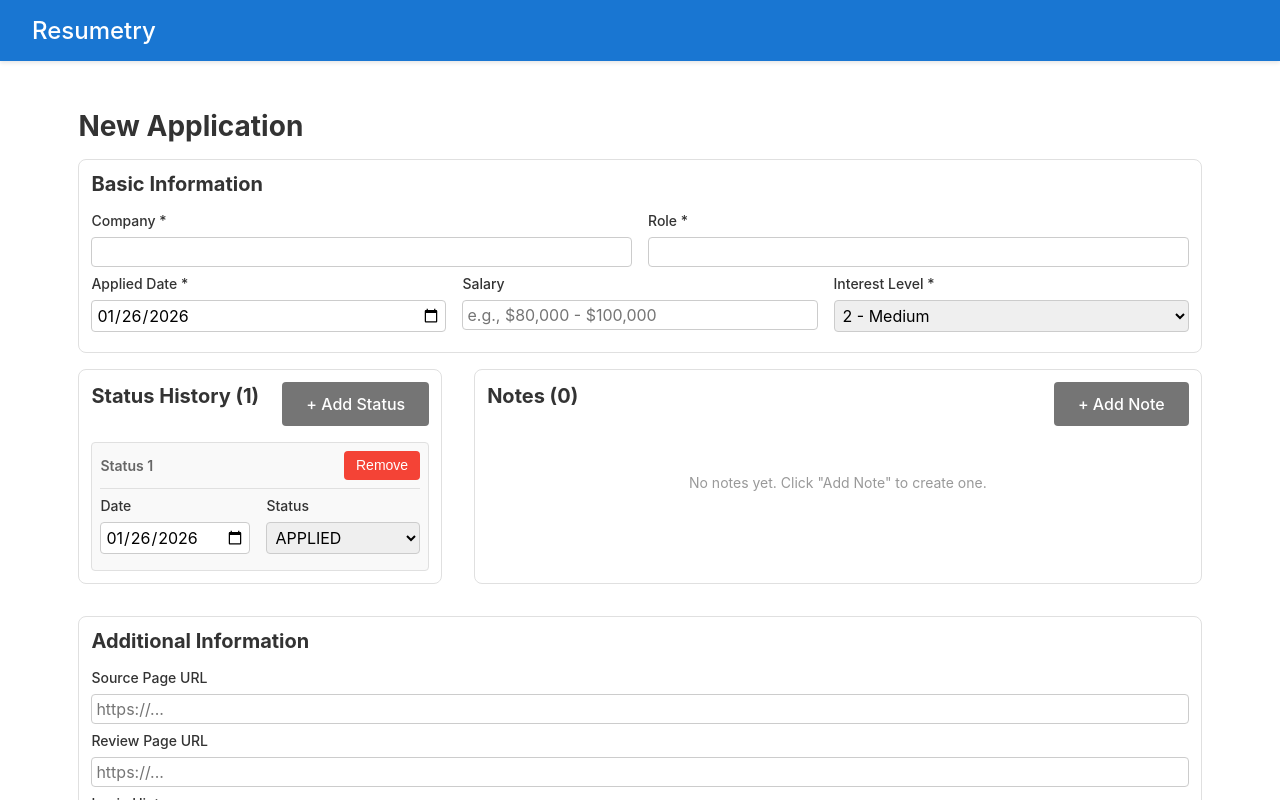
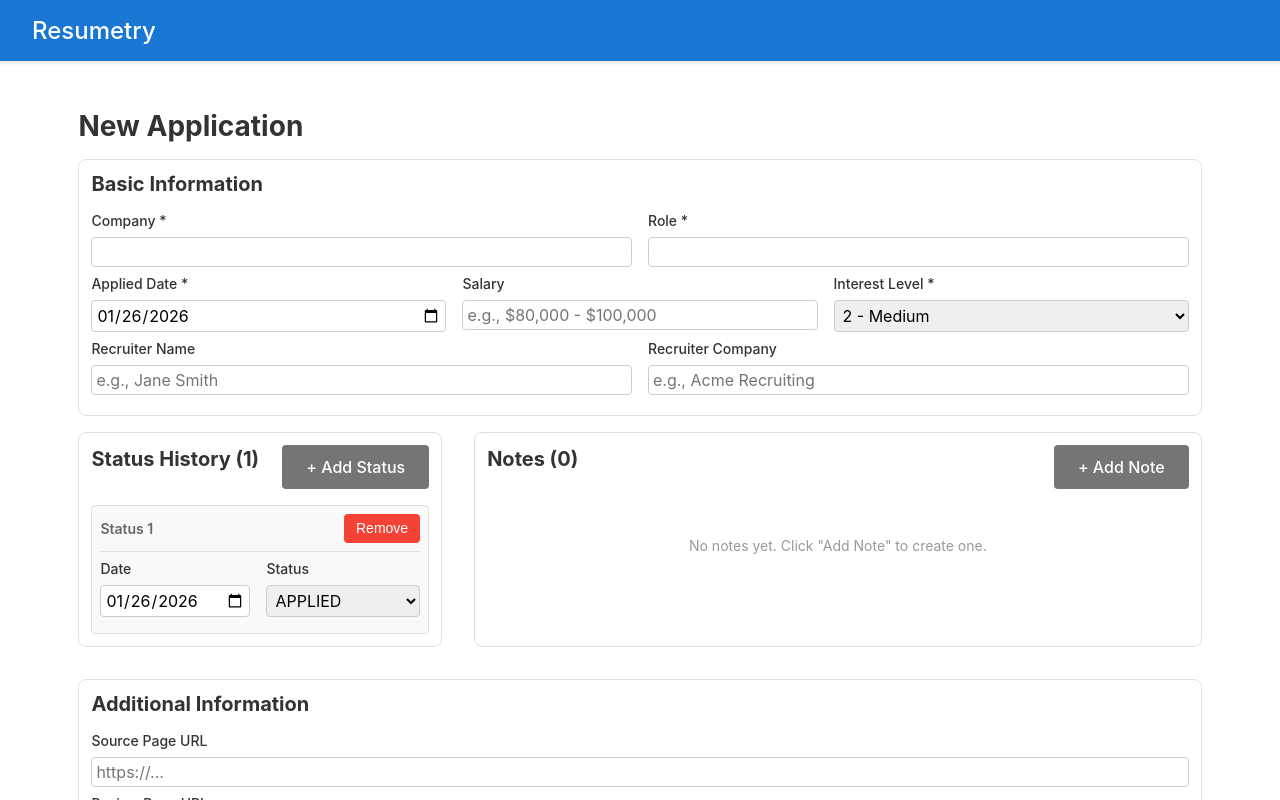
Before and after one commit to ZonerDiode/resumetry, an Angular app in the folder frontend/: page /applications/new in a window 1280 px wide. Shown: the top 800 px of the page. Built offline with nearby package versions, Linux system fonts and the light colour scheme.

Commit message:
Added recruiter information to models and application-form, application-detail views, application-list (card view).

```diff
--- a/frontend/src/app/core/models/job-application.model.ts
+++ b/frontend/src/app/core/models/job-application.model.ts
@@ -14,6 +14,8 @@ export interface JobApplication {
   sourcePage: string;
   reviewPage: string;
   loginHints: string;
+  recruiterName: string;
+  recruiterCompany: string;
   appliedDate: string;
   notes: ApplicationNote[];
 }
@@ -28,6 +30,8 @@ export interface JobApplicationCreate {
   sourcePage?: string;
   reviewPage?: string;
   loginHints?: string;
+  recruiterName?: string;
+  recruiterCompany?: string;
   appliedDate?: string;
   notes?: ApplicationNote[];
 }
@@ -42,5 +46,7 @@ export interface JobApplicationUpdate {
   sourcePage?: string;
   reviewPage?: string;
   loginHints?: string;
+  recruiterName?: string;
+  recruiterCompany?: string;
   notes?: ApplicationNote[];
 }
--- a/frontend/src/app/features/applications/application-detail/application-detail.html
+++ b/frontend/src/app/features/applications/application-detail/application-detail.html
@@ -42,6 +42,20 @@
           <span class="label">Salary:</span>
           <span class="value">{{ app.salary || 'Not specified' }}</span>
         </div>
+
+        @if (app.recruiterName) {
+          <div class="info-row">
+            <span class="label">Recruiter Name:</span>
+            <span class="value">{{ app.recruiterName }}</span>
+          </div>
+        }
+
+        @if (app.recruiterCompany) {
+          <div class="info-row">
+            <span class="label">Recruiter Company:</span>
+            <span class="value">{{ app.recruiterCompany }}</span>
+          </div>
+        }
       </div>
 
       <div class="info-section">
--- a/frontend/src/app/features/applications/application-form/application-form.html
+++ b/frontend/src/app/features/applications/application-form/application-form.html
@@ -70,6 +70,30 @@
             <option [value]="2">2 - Medium</option>
             <option [value]="3">3 - High</option>
           </select>
+        </div>
+      </div>
+
+      <div class="form-row">
+        <div class="form-group">
+          <label for="recruiterName">Recruiter Name</label>
+          <input
+            type="text"
+            id="recruiterName"
+            formControlName="recruiterName"
+            class="form-control"
+            placeholder="e.g., Jane Smith"
+          />
+        </div>
+
+        <div class="form-group">
+          <label for="recruiterCompany">Recruiter Company</label>
+          <input
+            type="text"
+            id="recruiterCompany"
+            formControlName="recruiterCompany"
+            class="form-control"
+            placeholder="e.g., Acme Recruiting"
+          />
         </div>
       </div>
     </div>
--- a/frontend/src/app/features/applications/application-form/application-form.ts
+++ b/frontend/src/app/features/applications/application-form/application-form.ts
@@ -33,6 +33,8 @@ export class ApplicationFormComponent implements OnInit {
     sourcePage: [''],
     reviewPage: [''],
     loginHints: [''],
+    recruiterName: [''],
+    recruiterCompany: [''],
     appliedDate: [this.todayString(), Validators.required],
     status: this.fb.array([]),
     notes: this.fb.array([])
@@ -71,6 +73,8 @@ export class ApplicationFormComponent implements OnInit {
           sourcePage: app.sourcePage,
           reviewPage: app.reviewPage,
           loginHints: app.loginHints,
+          recruiterName: app.recruiterName,
+          recruiterCompany: app.recruiterCompany,
           appliedDate: app.appliedDate
         });
 
--- a/frontend/src/app/features/applications/application-list/application-list.css
+++ b/frontend/src/app/features/applications/application-list/application-list.css
@@ -1,5 +1,5 @@
 .applications-container {
-  max-width: 1400px;
+  max-width: 95%;
   margin: 0 auto;
   padding: 2rem;
 }
--- a/frontend/src/app/features/applications/application-list/application-list.html
+++ b/frontend/src/app/features/applications/application-list/application-list.html
@@ -117,6 +117,12 @@
                 <p class="role">{{ app.role }}</p>
                 <p class="salary">{{ app.salary || 'Salary not specified' }}</p>
                 <p class="date">Applied: {{ formatDate(app.appliedDate) }}</p>
+                @if (app.recruiterName) {
+                  <p class="recruiter">Recruiter: {{ app.recruiterName }}</p>
+                }
+                @if (app.recruiterCompany) {
+                  <p class="recruiter">Recruiter Company: {{ app.recruiterCompany }}</p>
+                }
               </div>
 
               <div class="card-footer">
```
Also changed, not shown: 1 other file (tests, documents, lock files or other folders).
